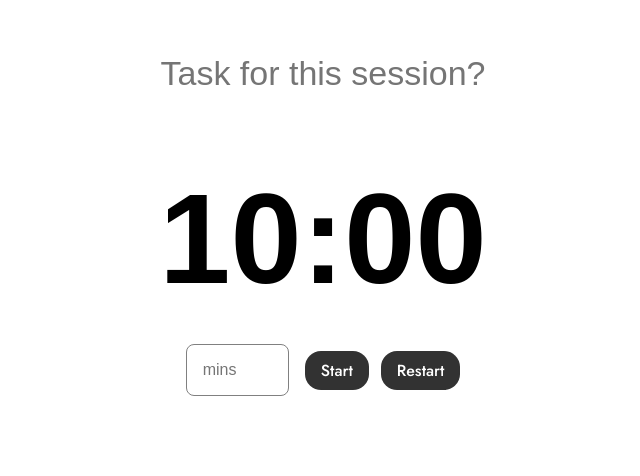
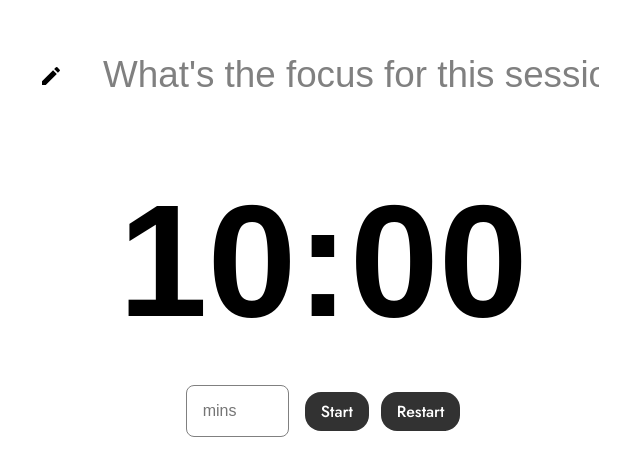
Before and after one commit to maishamir/pomodoroTimer, a React (Vite) app: page / in a window 1280 px wide. Shown: the part 122-598 px from the top of the page, without its empty margins (317-957 px from the left). Built offline with nearby package versions, Linux system fonts and the light colour scheme; no server answers.

Commit message:
styled session focus

```diff
--- a/package.json
+++ b/package.json
@@ -10,6 +10,10 @@
     "preview": "vite preview"
   },
   "dependencies": {
+    "@emotion/react": "^11.13.3",
+    "@emotion/styled": "^11.13.0",
+    "@mui/icons-material": "^6.1.3",
+    "@mui/material": "^6.1.3",
     "react": "^18.2.0",
     "react-dom": "^18.2.0",
     "sass": "^1.79.3",
--- a/src/components/ActiveSession/ActiveSession.jsx
+++ b/src/components/ActiveSession/ActiveSession.jsx
@@ -2,9 +2,10 @@ import { useState, useEffect, useRef } from "react";
 import "./ActiveSession.scss";
 import InputForm from "../InputForm/InputForm";
 import TimerDisplay from "../TimerDisplay/TimerDisplay";
+import useTimer from "../../hooks/useTimer";
+import EditIcon from "@mui/icons-material/Edit";
 
-import useTimer from "../../hooks/useTimer";
-function ActiveSession({changeScreen}) {
+function ActiveSession({ changeScreen }) {
   const [input, setInput] = useState();
 
   const [isInputField, setIsInputField] = useState(true);
@@ -12,11 +13,18 @@ function ActiveSession({changeScreen}) {
 
   const [sessions, setSessions] = useState(0);
 
-  const [shouldFocusInput, setShouldFocusInput] = useState(false)
+  const [shouldFocusInput, setShouldFocusInput] = useState(false);
 
   const inputRef = useRef(null);
 
-  const {minutes, seconds, buttonText, handleStartStop, timeEditable, handleClear} = useTimer(input || 10, "active")
+  const {
+    minutes,
+    seconds,
+    buttonText,
+    handleStartStop,
+    timeEditable,
+    handleClear,
+  } = useTimer(input || 10, "active");
 
   function handleBlur(e) {
     if (e.target.value === "") {
@@ -31,33 +39,35 @@ function ActiveSession({changeScreen}) {
   }
 
   function handleClick() {
-    setIsInputField(true);  // Show the input field
-    setShouldFocusInput(true)
+    setIsInputField(true); // Show the input field
+    setShouldFocusInput(true);
   }
 
   useEffect(() => {
     if (minutes === 0 && seconds === 0) {
       const delay = setTimeout(() => {
-        changeScreen("complete")
-      }, 2800)
+        changeScreen("complete");
+      }, 2800);
 
-      return () => clearTimeout(delay)
+      return () => clearTimeout(delay);
     }
-  }, [minutes, seconds])
+  }, [minutes, seconds]);
 
   useEffect(() => {
     if (shouldFocusInput && isInputField && inputRef.current) {
-      inputRef.current.focus();  // Focus the input after it becomes visible
+      inputRef.current.focus(); // Focus the input after it becomes visible
     }
   }, [shouldFocusInput, isInputField]);
 
   return (
     <main className="app">
       <div className="app__focus">
+        <EditIcon fontSize="medium" />
+        <div className="app_setFocus">
           {isInputField ? (
             <input
               type="text"
-            placeholder={focusSession === "" ? "Task for this session?" : ""}
+              placeholder={focusSession === "" ? "What's the focus for this session?" : ""}
               ref={inputRef}
               className="app__focusInput"
               onChange={handleSetFocus}
@@ -69,6 +79,7 @@ function ActiveSession({changeScreen}) {
               {focusSession}
             </h1>
           )}
+        </div>
       </div>
       <div className="app__timerDisplay">
         <TimerDisplay minutes={minutes} seconds={seconds} />
--- a/src/components/ActiveSession/ActiveSession.scss
+++ b/src/components/ActiveSession/ActiveSession.scss
@@ -11,22 +11,43 @@
   height: 90vh;
   margin-top: 20vh;
 
+  &__focus {
+    display: flex;
+    align-items: center;
+    padding-bottom: 0;
+    width: 100vw;
+    justify-content: center;
+    gap: 2rem;
+  }
+
+  &__focusInput,
+  &__focusSession {
+    font-size: 2.3rem;
+    text-align: left;
+    font-family: sans-serif;
+    font-weight: 400;
+    padding: 1rem 0.5rem;
+    text-wrap: nowrap;
+  }
+
   &__focusInput {
-    padding: 1rem 0.5rem;
-    font-size: 2.125rem;
-    field-sizing: content;
-    width: 350px;
     border: none;
-    text-align: left;
+    // background: transparent;
+    outline: none;
+    cursor: pointer;
+    border-bottom: 1px solid transparent;
+    width: 40vw;
+    text-align: center;
 
     &::placeholder {
-      text-align: center;
+      font-size: 2.3rem;
+      color: grey;
     }
 
     &:focus {
-      border-bottom: 2px solid gray;
       outline: none;
       caret-color: rgb(195, 0, 195);
+      border-bottom: 1px solid gray;
     }
 
     &::selection {
@@ -35,11 +56,16 @@
   }
 
   &__focusSession {
-    padding: 1rem;
-    font-size: 2.125rem;
-    font-family: sans-serif;
-    font-weight: 400;
     cursor: pointer;
+    border-bottom: 1px solid transparent;
+    transition: color 0.2s ease-in-out;
+    word-wrap: none;
+    text-align: center;
+    color: rgb(104, 102, 102);
+
+    &:hover {
+      color: grey;
+    }
   }
 
   &__timerDisplay {
--- a/src/components/TimerDisplay/TimerDisplay.scss
+++ b/src/components/TimerDisplay/TimerDisplay.scss
@@ -2,5 +2,5 @@
     font-family: sans-serif;
     margin-bottom: 1rem;
     text-align: center;
-    font-size: 8rem;
+    font-size: 10rem;
 }
```
Also changed, not shown: src/assets/pencil.png (added), 1 other file (tests, documents, lock files or other folders). Lines whose indentation alone changed are shown as unchanged.
